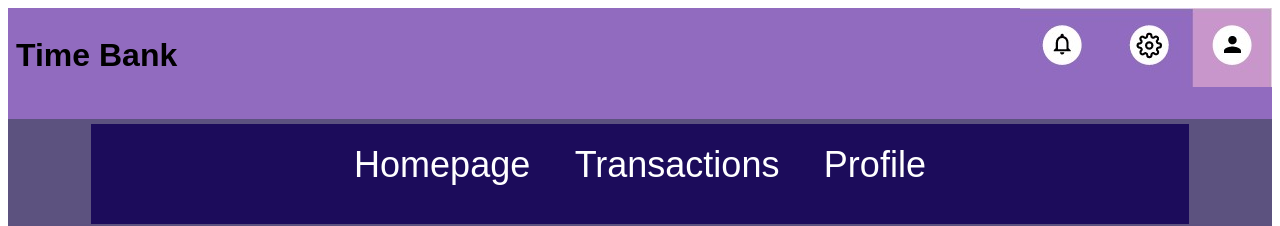
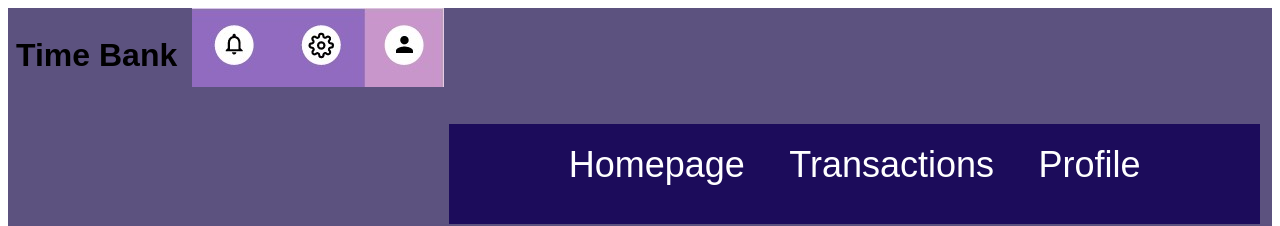
Before and after one commit to MBest0588/EmergingMidterm, a plain HTML site: page index.html in a window 1280 px wide. Shown: the top 226 px of the page. Drawn offline with Linux system fonts and the light colour scheme.

Commit message:
Add files via upload

```diff
--- a/index.html
+++ b/index.html
@@ -10,7 +10,7 @@
 <body>
     <main role="main" id="site-wrap">
 
-        <div role="title" class="title">
+        <div role="title" class="header">
             <h1 style="float: left; padding: 8px;">Time Bank</h1>
             <img src="Images/titleButtons.jpg" alt="NotificationsSettingsProfile" style="float: right;">
         </div>
```
